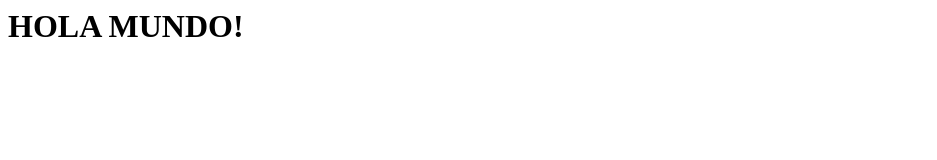
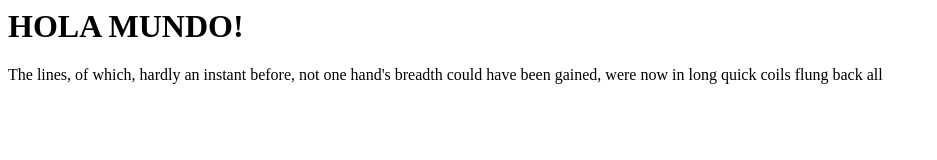
Before and after one commit to alejandraalvarador/Alejandra, a plain HTML site: page index.html in a window 1280 px wide. Shown: the whole page, without its empty margins (0-937 px from the left). Drawn offline with Linux system fonts and the light colour scheme.

Commit message:
actualizacion con parrafo index.html

```diff
--- a/index.html
+++ b/index.html
@@ -4,5 +4,6 @@
   </head>
   <body>
     <h1>HOLA MUNDO!</h1>
+	<p> The lines, of which, hardly an instant before, not one hand's breadth could have been gained, were now in long quick coils flung back all </p>
   </body>
 </html>
```
